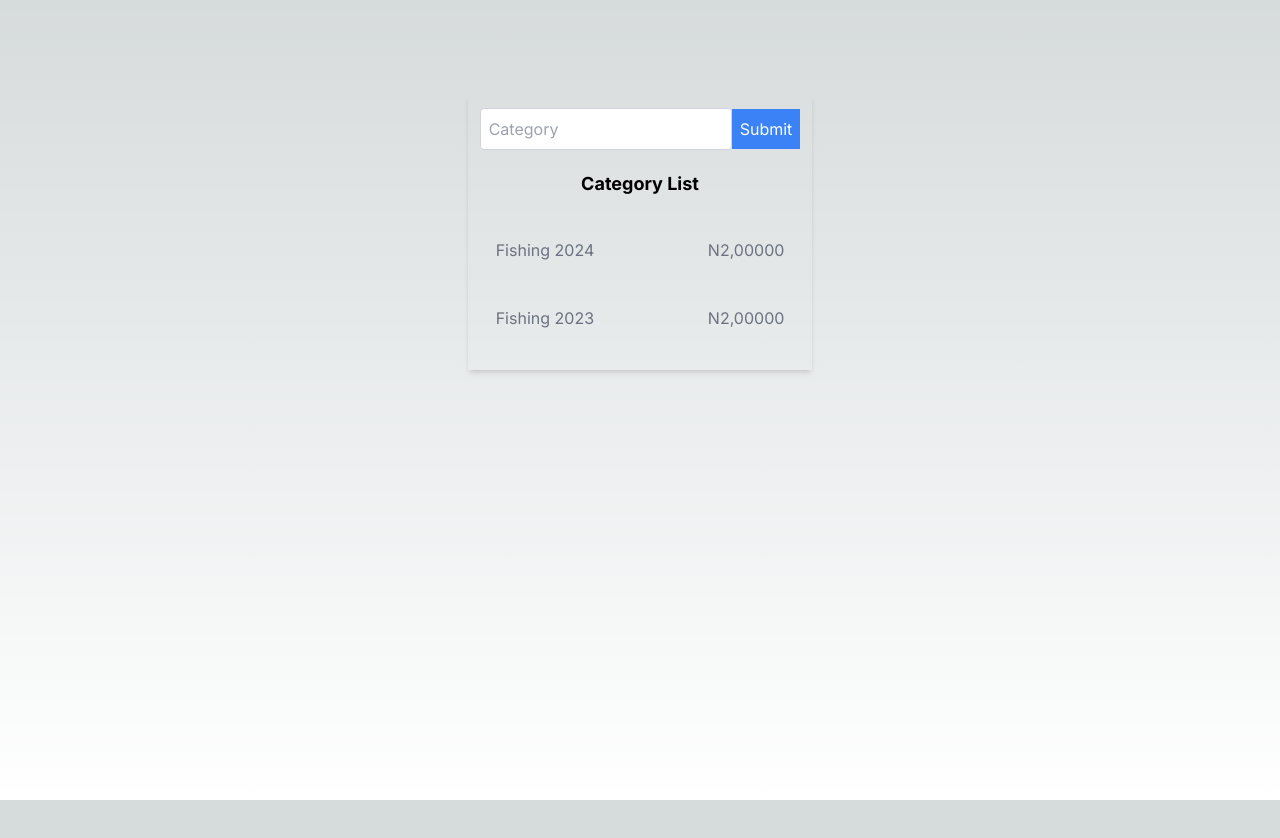
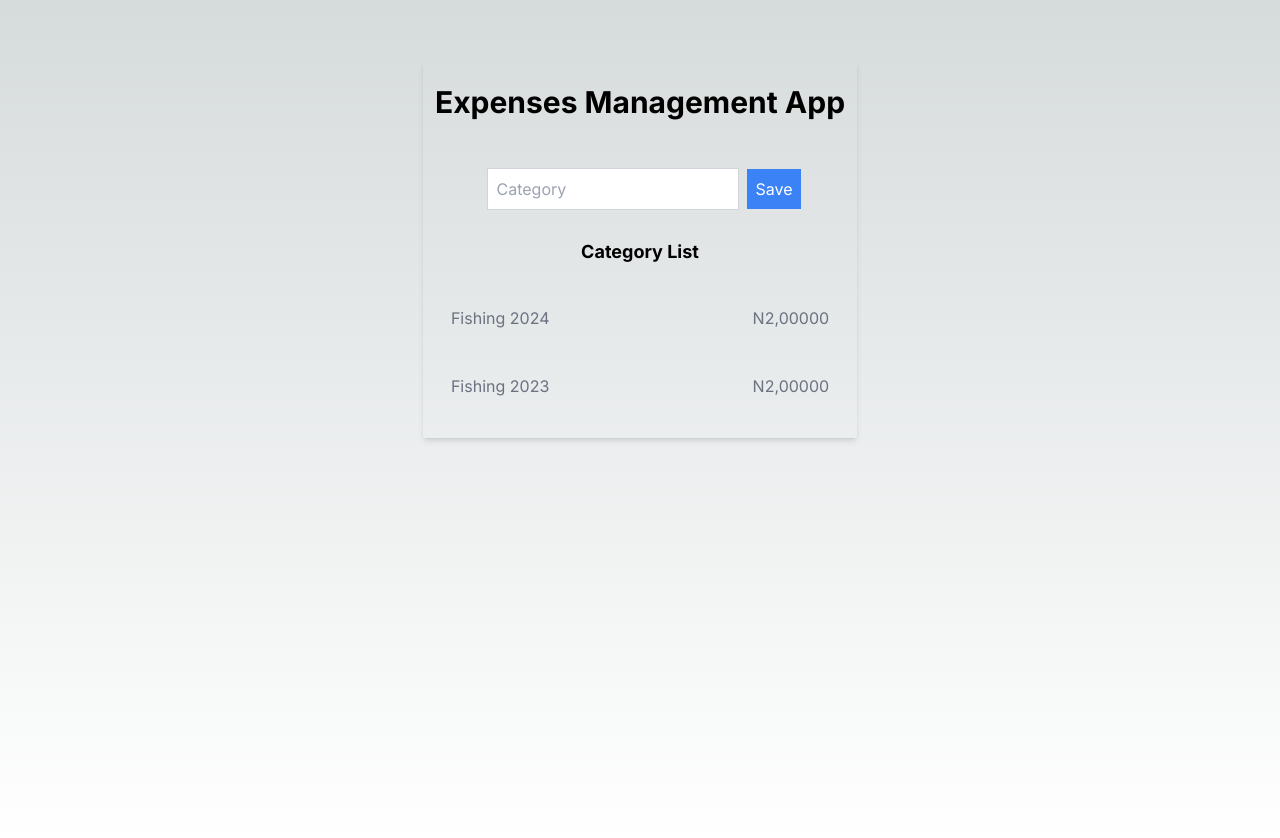
Before and after one commit to sheriffjimoh/expenses-management, a Next.js app: page / in a window 1280 px wide. Before the commit the page ends 800 px from the top, so only its background shows below. Built offline with nearby package versions, Linux system fonts and the light colour scheme.

Commit message:
feat: home page update

```diff
--- a/src/app/[slug]/page.tsx
+++ b/src/app/[slug]/page.tsx
@@ -12,9 +12,10 @@ export default function Expenses(props: any) {
 
   async function fetchData() {
     try {
-      await fetch("api/expenses")
+      await fetch(`api/expenses`)
         .then((response) => response.json())
         .then((data) => {
+            data = data.filter((item: any) => item.category_slug === slug);
           setData(data);
           const total = data.reduce(
             (acc: any, item: any) => acc + parseInt(item.amount),
--- a/src/app/page.tsx
+++ b/src/app/page.tsx
@@ -53,13 +53,14 @@ export default function Home() {
   }
 
   return (
-    <main className="flex min-h-screen flex-col items-center justify-between p-24">
+    <main className="flex min-h-screen flex-col items-center justify-between p-5 mt-10">
       <div className="shadow-md md:min-w-xl p-3">
-      <form className="flex  items-center justify-center">
+        <h1 className="text-3xl font-bold text-center my-3">Expenses Management App</h1>
+      <form className="flex  items-center justify-center mt-10">
         <input
           type="text"
           placeholder="Category"
-          className="border border-gray-300 text-black rounded p-2 "
+          className="border text-black border-gray-300 p-2 m-2 md:w-auto w-full"
           value={category}
           onChange={(e) => setCategory(e.target.value)}
         />
@@ -70,10 +71,10 @@ export default function Home() {
             saveDataToJSON();
           }}
         >
-          Submit
+          Save
         </button>
       </form>
-      <div className="flex flex-col items-center justify-center mt-5">
+      <div className="flex flex-col items-center justify-center mt-5 w-full">
         <h2 className="text-lg font-bold">Category List</h2>
         <ul className="mt-3 w-full">
           {data.map((item: { slug: string; category: String}) => (
```
